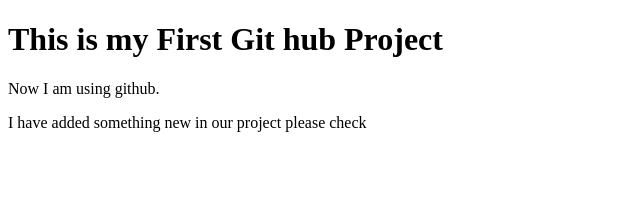
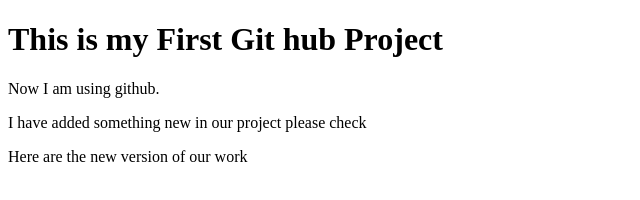
Before and after one commit to jawadhub/my-first-website, a plain HTML site: page index.html in a window 1280 px wide. Shown: the whole page, without its empty margins (0-640 px from the left). Drawn offline with Linux system fonts and the light colour scheme.

Commit message:
ok new oudate 03 jan 2021

```diff
--- a/index.html
+++ b/index.html
@@ -9,5 +9,6 @@
     <h1>This is my First Git hub Project</h1>
     <p>Now I am using  github. </p>
     <p>I have added something new in our project please check </p>
+    <p>Here are the new version of our work</p>
 </body>
 </html>
```
